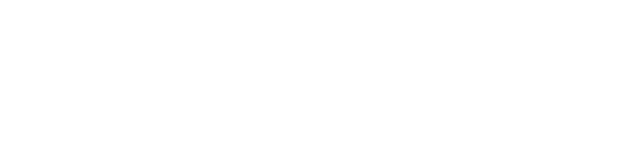
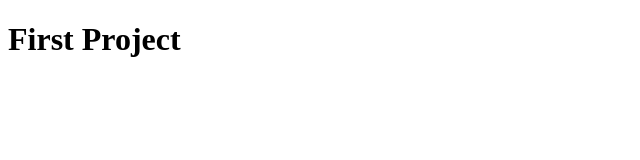
Before and after one commit to chanwoo214/noonaProject, a plain HTML site: page index.html in a window 1280 px wide. Shown: the whole page, without its empty margins (0-640 px from the left). Drawn offline with Linux system fonts and the light colour scheme.

Commit message:
second commit

```diff
--- a/index.html
+++ b/index.html
@@ -3,9 +3,9 @@
 <head>
     <meta charset="UTF-8">
     <meta name="viewport" content="width=device-width, initial-scale=1.0">
-    <title>Document</title>
+    <title>First project</title>
 </head>
 <body>
-
+    <h1>First Project</h1>
 </body>
 </html>
```
